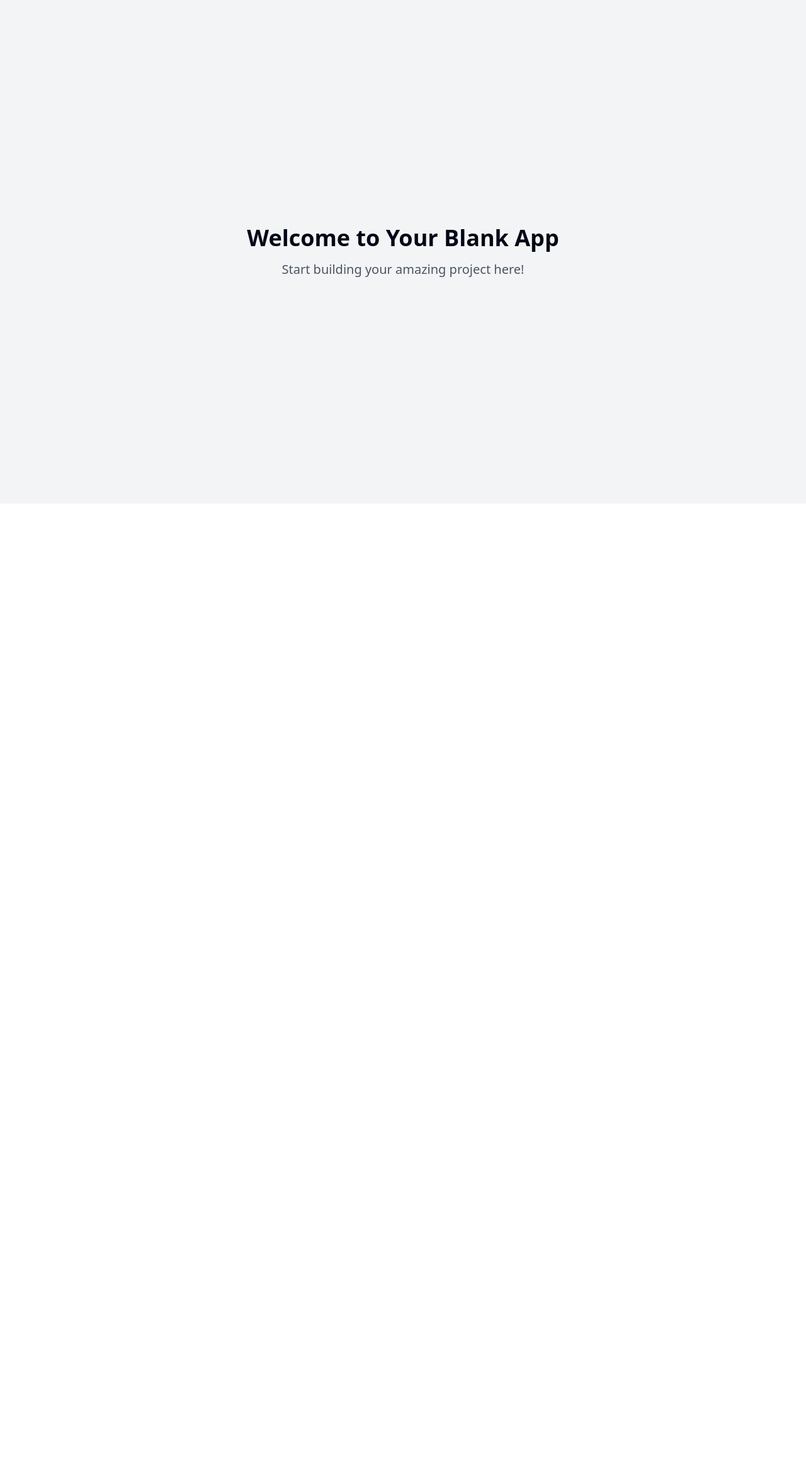
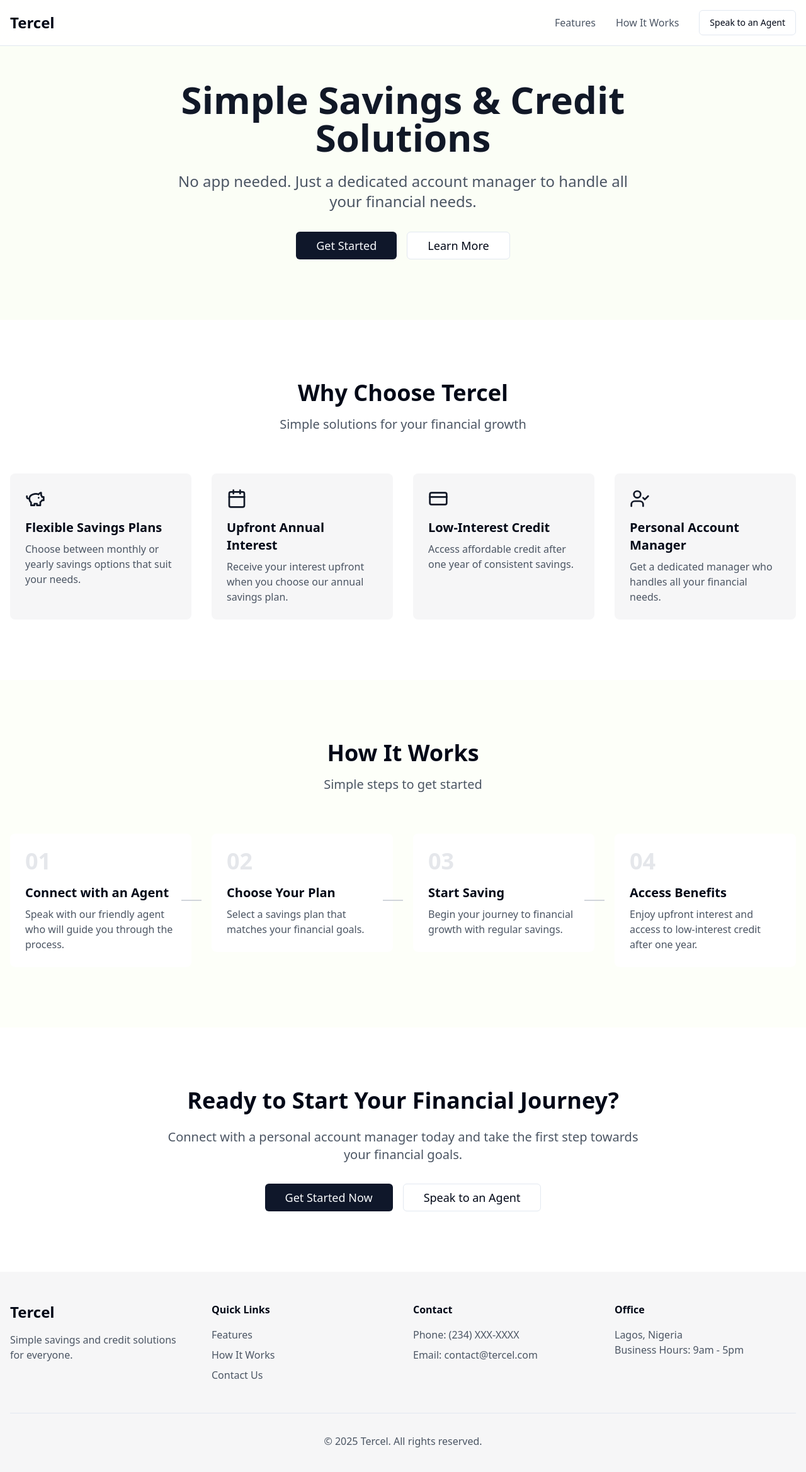
Before and after one commit to Paey777/easy-tercel-connect, a React (Vite) app: page / in a window 1280 px wide. Shown: the top 2338 px of the page at 63% size. Before the commit the page ends 800 px from the top, so only its background shows below. Built offline with nearby package versions, Linux system fonts and the light colour scheme.

Commit message:
Implement Tercel landing page
Implement a simple landing page for Tercel, highlighting key features and benefits.

```diff
--- a/index.html
+++ b/index.html
@@ -1,17 +1,20 @@
+
 <!DOCTYPE html>
 <html lang="en">
   <head>
     <meta charset="UTF-8" />
+    <link rel="icon" type="image/svg+xml" href="/favicon.ico" />
     <meta name="viewport" content="width=device-width, initial-scale=1.0" />
-    <title>easy-tercel-connect</title>
-    <meta name="description" content="Lovable Generated Project" />
-    <meta name="author" content="Lovable" />
+    <title>Tercel - Simple Savings & Credit Solutions</title>
+    <meta name="description" content="Tercel provides simple savings and credit solutions for individuals in Nigeria. No app needed - just a dedicated account manager for all your financial needs." />
+    <meta name="author" content="Tercel" />
+    <link rel="preconnect" href="https://fonts.googleapis.com">
+    <link rel="preconnect" href="https://fonts.gstatic.com" crossorigin>
+    <link href="https://fonts.googleapis.com/css2?family=Inter:wght@400;500;600;700&display=swap" rel="stylesheet">
     <meta property="og:image" content="/og-image.png" />
   </head>
-
   <body>
     <div id="root"></div>
-    <!-- IMPORTANT: DO NOT REMOVE THIS SCRIPT TAG OR THIS VERY COMMENT! -->
     <script src="https://cdn.gpteng.co/gptengineer.js" type="module"></script>
     <script type="module" src="/src/main.tsx"></script>
   </body>
--- a/package.json
+++ b/package.json
@@ -45,6 +45,7 @@
     "cmdk": "^1.0.0",
     "date-fns": "^3.6.0",
     "embla-carousel-react": "^8.3.0",
+    "framer-motion": "^12.4.3",
     "input-otp": "^1.2.4",
     "lucide-react": "^0.462.0",
     "next-themes": "^0.3.0",
--- /dev/null
+++ b/src/components/CTA.tsx
@@ -0,0 +1,29 @@
+
+import { Button } from "@/components/ui/button";
+
+const CTA = () => {
+  return (
+    <section className="py-16 md:py-24 bg-white">
+      <div className="container mx-auto px-4">
+        <div className="max-w-3xl mx-auto text-center">
+          <h2 className="text-3xl md:text-4xl font-bold mb-6">
+            Ready to Start Your Financial Journey?
+          </h2>
+          <p className="text-xl text-gray-600 mb-8">
+            Connect with a personal account manager today and take the first step towards your financial goals.
+          </p>
+          <div className="flex flex-col md:flex-row gap-4 justify-center">
+            <Button size="lg" className="text-lg px-8">
+              Get Started Now
+            </Button>
+            <Button size="lg" variant="outline" className="text-lg px-8">
+              Speak to an Agent
+            </Button>
+          </div>
+        </div>
+      </div>
+    </section>
+  );
+};
+
+export default CTA;
--- /dev/null
+++ b/src/components/Features.tsx
@@ -0,0 +1,52 @@
+
+import { PiggyBank, Calendar, CreditCard, UserCheck } from "lucide-react";
+
+const features = [
+  {
+    icon: <PiggyBank className="w-8 h-8" />,
+    title: "Flexible Savings Plans",
+    description: "Choose between monthly or yearly savings options that suit your needs.",
+  },
+  {
+    icon: <Calendar className="w-8 h-8" />,
+    title: "Upfront Annual Interest",
+    description: "Receive your interest upfront when you choose our annual savings plan.",
+  },
+  {
+    icon: <CreditCard className="w-8 h-8" />,
+    title: "Low-Interest Credit",
+    description: "Access affordable credit after one year of consistent savings.",
+  },
+  {
+    icon: <UserCheck className="w-8 h-8" />,
+    title: "Personal Account Manager",
+    description: "Get a dedicated manager who handles all your financial needs.",
+  },
+];
+
+const Features = () => {
+  return (
+    <section id="features" className="py-16 md:py-24 bg-white">
+      <div className="container mx-auto px-4">
+        <div className="text-center mb-16">
+          <h2 className="text-3xl md:text-4xl font-bold mb-4">Why Choose Tercel</h2>
+          <p className="text-xl text-gray-600">Simple solutions for your financial growth</p>
+        </div>
+        <div className="grid grid-cols-1 md:grid-cols-2 lg:grid-cols-4 gap-8">
+          {features.map((feature, index) => (
+            <div
+              key={index}
+              className="p-6 rounded-lg bg-tercel-neutral hover:shadow-lg transition-shadow duration-300"
+            >
+              <div className="text-gray-900 mb-4">{feature.icon}</div>
+              <h3 className="text-xl font-semibold mb-2">{feature.title}</h3>
+              <p className="text-gray-600">{feature.description}</p>
+            </div>
+          ))}
+        </div>
+      </div>
+    </section>
+  );
+};
+
+export default Features;
--- /dev/null
+++ b/src/components/Footer.tsx
@@ -0,0 +1,42 @@
+
+const Footer = () => {
+  return (
+    <footer className="bg-tercel-neutral py-12">
+      <div className="container mx-auto px-4">
+        <div className="grid grid-cols-1 md:grid-cols-4 gap-8">
+          <div>
+            <h3 className="text-2xl font-semibold mb-4">Tercel</h3>
+            <p className="text-gray-600">Simple savings and credit solutions for everyone.</p>
+          </div>
+          <div>
+            <h4 className="font-semibold mb-4">Quick Links</h4>
+            <ul className="space-y-2">
+              <li><a href="#features" className="text-gray-600 hover:text-gray-900">Features</a></li>
+              <li><a href="#how-it-works" className="text-gray-600 hover:text-gray-900">How It Works</a></li>
+              <li><a href="#" className="text-gray-600 hover:text-gray-900">Contact Us</a></li>
+            </ul>
+          </div>
+          <div>
+            <h4 className="font-semibold mb-4">Contact</h4>
+            <ul className="space-y-2">
+              <li className="text-gray-600">Phone: (234) XXX-XXXX</li>
+              <li className="text-gray-600">Email: contact@tercel.com</li>
+            </ul>
+          </div>
+          <div>
+            <h4 className="font-semibold mb-4">Office</h4>
+            <p className="text-gray-600">
+              Lagos, Nigeria<br />
+              Business Hours: 9am - 5pm
+            </p>
+          </div>
+        </div>
+        <div className="mt-12 pt-8 border-t text-center text-gray-600">
+          <p>&copy; {new Date().getFullYear()} Tercel. All rights reserved.</p>
+        </div>
+      </div>
+    </footer>
+  );
+};
+
+export default Footer;
--- /dev/null
+++ b/src/components/Header.tsx
@@ -0,0 +1,22 @@
+
+import { Button } from "@/components/ui/button";
+
+const Header = () => {
+  return (
+    <header className="fixed top-0 left-0 right-0 bg-white/90 backdrop-blur-md z-50 border-b">
+      <div className="container mx-auto px-4 py-4 flex items-center justify-between">
+        <div className="text-2xl font-semibold">Tercel</div>
+        <nav className="hidden md:flex space-x-8 items-center">
+          <a href="#features" className="text-gray-600 hover:text-gray-900 transition-colors">Features</a>
+          <a href="#how-it-works" className="text-gray-600 hover:text-gray-900 transition-colors">How It Works</a>
+          <Button variant="outline" className="ml-4">
+            Speak to an Agent
+          </Button>
+        </nav>
+        <Button className="md:hidden">Menu</Button>
+      </div>
+    </header>
+  );
+};
+
+export default Header;
--- /dev/null
+++ b/src/components/Hero.tsx
@@ -0,0 +1,45 @@
+
+import { Button } from "@/components/ui/button";
+import { motion } from "framer-motion";
+
+const Hero = () => {
+  return (
+    <section className="pt-24 pb-16 md:pt-32 md:pb-24 bg-tercel-green/30">
+      <div className="container mx-auto px-4">
+        <div className="max-w-3xl mx-auto text-center">
+          <motion.h1
+            initial={{ opacity: 0, y: 20 }}
+            animate={{ opacity: 1, y: 0 }}
+            transition={{ duration: 0.5 }}
+            className="text-4xl md:text-6xl font-bold text-gray-900 mb-6"
+          >
+            Simple Savings & Credit Solutions
+          </motion.h1>
+          <motion.p
+            initial={{ opacity: 0, y: 20 }}
+            animate={{ opacity: 1, y: 0 }}
+            transition={{ duration: 0.5, delay: 0.2 }}
+            className="text-xl md:text-2xl text-gray-600 mb-8"
+          >
+            No app needed. Just a dedicated account manager to handle all your financial needs.
+          </motion.p>
+          <motion.div
+            initial={{ opacity: 0, y: 20 }}
+            animate={{ opacity: 1, y: 0 }}
+            transition={{ duration: 0.5, delay: 0.4 }}
+            className="flex flex-col md:flex-row gap-4 justify-center"
+          >
+            <Button size="lg" className="text-lg px-8">
+              Get Started
+            </Button>
+            <Button size="lg" variant="outline" className="text-lg px-8">
+              Learn More
+            </Button>
+          </motion.div>
+        </div>
+      </div>
+    </section>
+  );
+};
+
+export default Hero;
--- /dev/null
+++ b/src/components/HowItWorks.tsx
@@ -0,0 +1,54 @@
+
+const steps = [
+  {
+    number: "01",
+    title: "Connect with an Agent",
+    description: "Speak with our friendly agent who will guide you through the process.",
+  },
+  {
+    number: "02",
+    title: "Choose Your Plan",
+    description: "Select a savings plan that matches your financial goals.",
+  },
+  {
+    number: "03",
+    title: "Start Saving",
+    description: "Begin your journey to financial growth with regular savings.",
+  },
+  {
+    number: "04",
+    title: "Access Benefits",
+    description: "Enjoy upfront interest and access to low-interest credit after one year.",
+  },
+];
+
+const HowItWorks = () => {
+  return (
+    <section id="how-it-works" className="py-16 md:py-24 bg-tercel-green/20">
+      <div className="container mx-auto px-4">
+        <div className="text-center mb-16">
+          <h2 className="text-3xl md:text-4xl font-bold mb-4">How It Works</h2>
+          <p className="text-xl text-gray-600">Simple steps to get started</p>
+        </div>
+        <div className="grid grid-cols-1 md:grid-cols-2 lg:grid-cols-4 gap-8">
+          {steps.map((step, index) => (
+            <div key={index} className="relative">
+              <div className="p-6 rounded-lg bg-white hover:shadow-lg transition-shadow duration-300">
+                <div className="text-4xl font-bold text-gray-200 mb-4">{step.number}</div>
+                <h3 className="text-xl font-semibold mb-2">{step.title}</h3>
+                <p className="text-gray-600">{step.description}</p>
+              </div>
+              {index < steps.length - 1 && (
+                <div className="hidden lg:block absolute top-1/2 right-0 transform translate-x-1/2 -translate-y-1/2">
+                  <div className="w-8 h-0.5 bg-gray-300"></div>
+                </div>
+              )}
+            </div>
+          ))}
+        </div>
+      </div>
+    </section>
+  );
+};
+
+export default HowItWorks;
--- a/src/pages/Index.tsx
+++ b/src/pages/Index.tsx
@@ -1,12 +1,22 @@
-// Update this page (the content is just a fallback if you fail to update the page)
+
+import Header from "@/components/Header";
+import Hero from "@/components/Hero";
+import Features from "@/components/Features";
+import HowItWorks from "@/components/HowItWorks";
+import CTA from "@/components/CTA";
+import Footer from "@/components/Footer";
 
 const Index = () => {
   return (
-    <div className="min-h-screen flex items-center justify-center bg-gray-100">
-      <div className="text-center">
-        <h1 className="text-4xl font-bold mb-4">Welcome to Your Blank App</h1>
-        <p className="text-xl text-gray-600">Start building your amazing project here!</p>
-      </div>
+    <div className="min-h-screen bg-white">
+      <Header />
+      <main>
+        <Hero />
+        <Features />
+        <HowItWorks />
+        <CTA />
+      </main>
+      <Footer />
     </div>
   );
 };
--- a/tailwind.config.ts
+++ b/tailwind.config.ts
@@ -1,3 +1,4 @@
+
 import type { Config } from "tailwindcss";
 
 export default {
@@ -12,85 +13,82 @@ export default {
   theme: {
     container: {
       center: true,
-			padding: '2rem',
+      padding: "2rem",
       screens: {
-				'2xl': '1400px'
-			}
+        "2xl": "1400px",
+      },
     },
     extend: {
       colors: {
-				border: 'hsl(var(--border))',
-				input: 'hsl(var(--input))',
-				ring: 'hsl(var(--ring))',
-				background: 'hsl(var(--background))',
-				foreground: 'hsl(var(--foreground))',
+        border: "hsl(var(--border))",
+        input: "hsl(var(--input))",
+        ring: "hsl(var(--ring))",
+        background: "hsl(var(--background))",
+        foreground: "hsl(var(--foreground))",
+        tercel: {
+          green: "#F2FCE2",
+          gray: "#8E9196",
+          neutral: "#F6F6F7",
+        },
         primary: {
-					DEFAULT: 'hsl(var(--primary))',
-					foreground: 'hsl(var(--primary-foreground))'
+          DEFAULT: "hsl(var(--primary))",
+          foreground: "hsl(var(--primary-foreground))",
         },
         secondary: {
-					DEFAULT: 'hsl(var(--secondary))',
-					foreground: 'hsl(var(--secondary-foreground))'
+          DEFAULT: "hsl(var(--secondary))",
+          foreground: "hsl(var(--secondary-foreground))",
         },
         destructive: {
-					DEFAULT: 'hsl(var(--destructive))',
-					foreground: 'hsl(var(--destructive-foreground))'
+          DEFAULT: "hsl(var(--destructive))",
+          foreground: "hsl(var(--destructive-foreground))",
         },
         muted: {
-					DEFAULT: 'hsl(var(--muted))',
-					foreground: 'hsl(var(--muted-foreground))'
+          DEFAULT: "hsl(var(--muted))",
+          foreground: "hsl(var(--muted-foreground))",
         },
         accent: {
-					DEFAULT: 'hsl(var(--accent))',
-					foreground: 'hsl(var(--accent-foreground))'
+          DEFAULT: "hsl(var(--accent))",
+          foreground: "hsl(var(--accent-foreground))",
         },
         popover: {
-					DEFAULT: 'hsl(var(--popover))',
-					foreground: 'hsl(var(--popover-foreground))'
+          DEFAULT: "hsl(var(--popover))",
+          foreground: "hsl(var(--popover-foreground))",
         },
         card: {
-					DEFAULT: 'hsl(var(--card))',
-					foreground: 'hsl(var(--card-foreground))'
+          DEFAULT: "hsl(var(--card))",
+          foreground: "hsl(var(--card-foreground))",
         },
-				sidebar: {
-					DEFAULT: 'hsl(var(--sidebar-background))',
-					foreground: 'hsl(var(--sidebar-foreground))',
-					primary: 'hsl(var(--sidebar-primary))',
-					'primary-foreground': 'hsl(var(--sidebar-primary-foreground))',
-					accent: 'hsl(var(--sidebar-accent))',
-					'accent-foreground': 'hsl(var(--sidebar-accent-foreground))',
-					border: 'hsl(var(--sidebar-border))',
-					ring: 'hsl(var(--sidebar-ring))'
-				}
       },
       borderRadius: {
-				lg: 'var(--radius)',
-				md: 'calc(var(--radius) - 2px)',
-				sm: 'calc(var(--radius) - 4px)'
+        lg: "var(--radius)",
+        md: "calc(var(--radius) - 2px)",
+        sm: "calc(var(--radius) - 4px)",
       },
       keyframes: {
-				'accordion-down': {
-					from: {
-						height: '0'
+        "accordion-down": {
+          from: { height: "0" },
+          to: { height: "var(--radix-accordion-content-height)" },
         },
-					to: {
-						height: 'var(--radix-accordion-content-height)'
-					}
+        "accordion-up": {
+          from: { height: "var(--radix-accordion-content-height)" },
+          to: { height: "0" },
         },
-				'accordion-up': {
-					from: {
-						height: 'var(--radix-accordion-content-height)'
+        fadeIn: {
+          "0%": { opacity: "0", transform: "translateY(10px)" },
+          "100%": { opacity: "1", transform: "translateY(0)" },
         },
-					to: {
-						height: '0'
-					}
-				}
+        slideIn: {
+          "0%": { transform: "translateX(-100%)" },
+          "100%": { transform: "translateX(0)" },
+        },
       },
       animation: {
-				'accordion-down': 'accordion-down 0.2s ease-out',
-				'accordion-up': 'accordion-up 0.2s ease-out'
-			}
-		}
+        "accordion-down": "accordion-down 0.2s ease-out",
+        "accordion-up": "accordion-up 0.2s ease-out",
+        fadeIn: "fadeIn 0.5s ease-out",
+        slideIn: "slideIn 0.5s ease-out",
+      },
+    },
   },
   plugins: [require("tailwindcss-animate")],
 } satisfies Config;
```
Also changed, not shown: 1 other file (tests, documents, lock files or other folders). Lines whose indentation alone changed are shown as unchanged.
